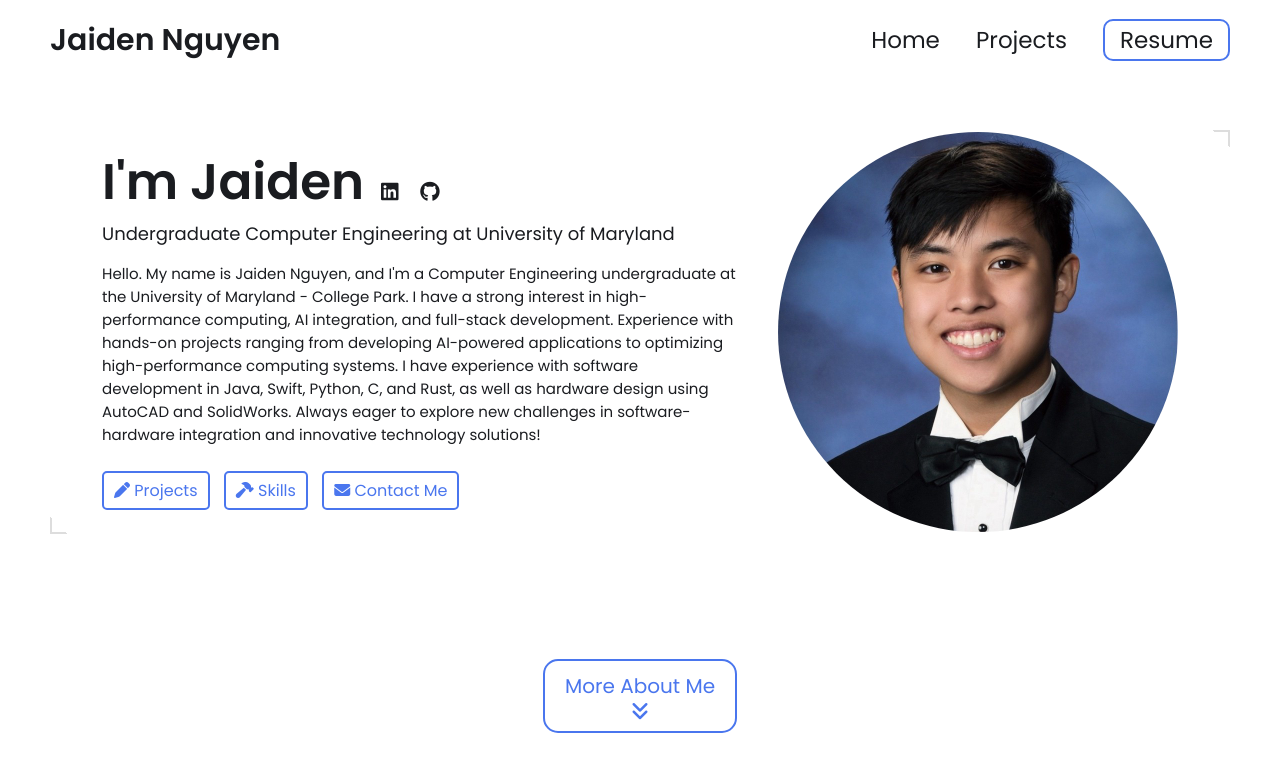
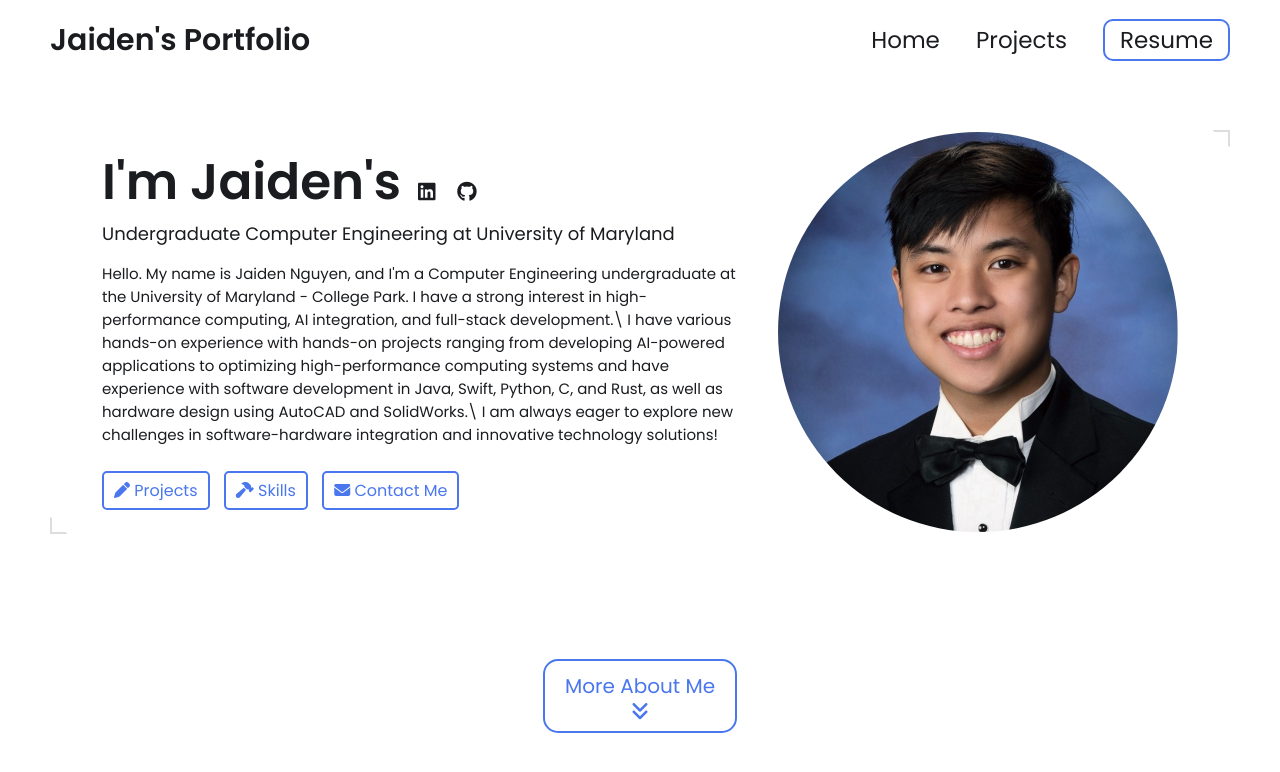
Before and after one commit to JavaJaiden/JavaJaiden.github.io, a Jekyll site: the page built from index.html, in a window 1280 px wide and 900 px high. Shown: the top 772 px of the window. Built offline with Jekyll 4.4.1, drawn with Linux system fonts in a browser that asks for light colours.

Commit message:
Update _config.yml

```diff
--- a/_config.yml
+++ b/_config.yml
@@ -7,17 +7,17 @@
 
 # Main Page Setup
 
-title: Jaiden's Portfolio # This is what shows up in the tab of the browser
+title: Jaiden's Engineering Portfolio # This is what shows up in the tab of the browser
 
 
 
 # Hero Section
-name: Jaiden Nguyen
+name: Jaiden's Portfolio
 headline: Undergraduate Computer Engineering at University of Maryland
 description: >- # dont remove this line. this will ignore all new lines until the next section
-  Hello. My name is Jaiden Nguyen, and I'm a Computer Engineering undergraduate at the University of Maryland - College Park. I have a strong interest in high-performance computing, AI integration, and full-stack development.
-  Experience with hands-on projects ranging from developing AI-powered applications to optimizing high-performance computing systems. I have experience with software development in Java, Swift, Python, C, and Rust, as well as hardware design using AutoCAD and SolidWorks.
-  Always eager to explore new challenges in software-hardware integration and innovative technology solutions!
+  Hello. My name is Jaiden Nguyen, and I'm a Computer Engineering undergraduate at the University of Maryland - College Park. I have a strong interest in high-performance computing, AI integration, and full-stack development.\
+  I have various hands-on experience with hands-on projects ranging from developing AI-powered applications to optimizing high-performance computing systems and have experience with software development in Java, Swift, Python, C, and Rust, as well as hardware design using AutoCAD and SolidWorks.\
+  I am always eager to explore new challenges in software-hardware integration and innovative technology solutions!
 
 # Place your profile image in /assets/images/profile-image/folder and edit the file name
 profile_image: /assets/images/profile-image/1733717539811.jpg
```
